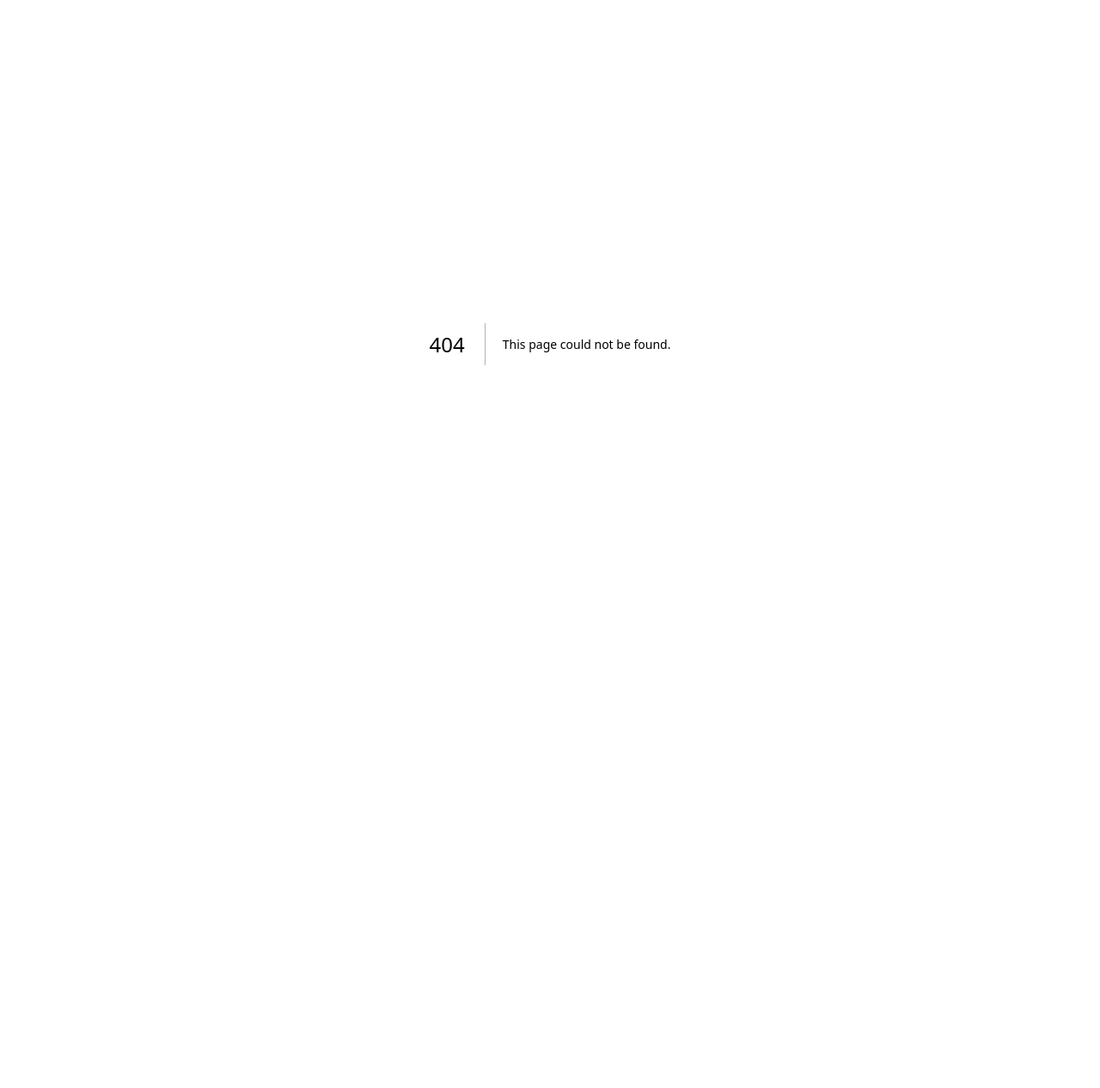
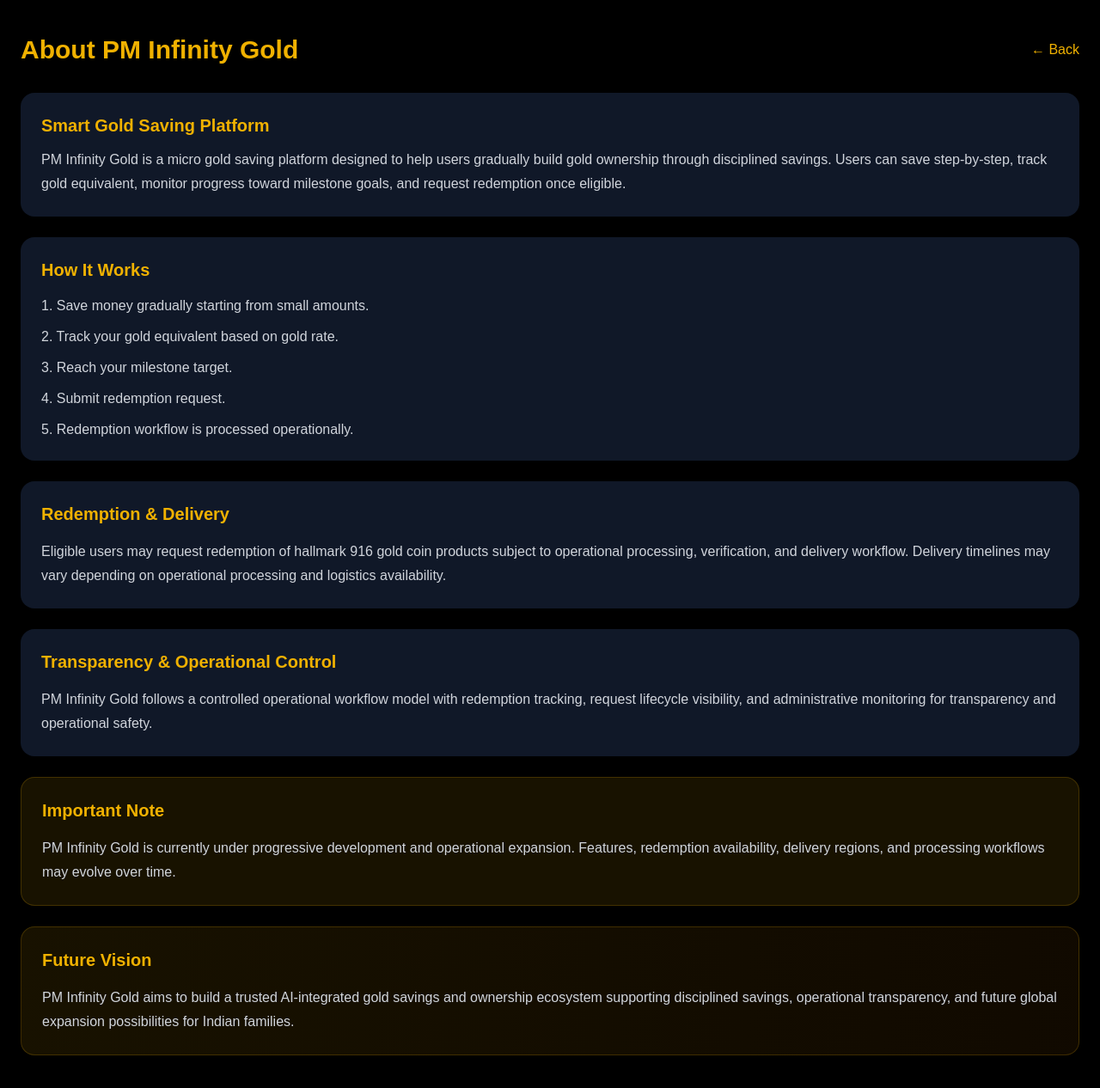
Before and after one commit to pm-infinity-gold/pm-infinity-gold, a Next.js app: page /about in a window 1280 px wide. Before the commit this address had no page. Shown: the whole page at 86% size. Before the commit the page ends 800 px from the top, so only its background shows below. Built offline with nearby package versions, Linux system fonts and the light colour scheme.

Commit message:
admin workflow and trust architecture completed

```diff
--- /dev/null
+++ b/app/about/page.tsx
@@ -0,0 +1,164 @@
+"use client";
+
+export default function AboutPage() {
+
+  return (
+
+    <div className="min-h-screen bg-black text-white px-6 py-10">
+
+      {/* HEADER */}
+
+      <div className="flex justify-between items-center mb-8">
+
+        <h1 className="text-3xl font-bold text-yellow-500">
+
+          About PM Infinity Gold
+
+        </h1>
+
+        <button
+          onClick={() => {
+            window.location.href = "/";
+          }}
+          className="text-yellow-500"
+        >
+          ← Back
+        </button>
+
+      </div>
+
+      {/* INTRO */}
+
+      <div className="bg-gray-900 p-6 rounded-2xl mb-6">
+
+        <h2 className="text-yellow-500 text-xl font-semibold mb-3">
+
+          Smart Gold Saving Platform
+
+        </h2>
+
+        <p className="text-gray-300 leading-7">
+
+          PM Infinity Gold is a micro gold saving platform designed to help users gradually build gold ownership through disciplined savings.
+
+          Users can save step-by-step, track gold equivalent, monitor progress toward milestone goals, and request redemption once eligible.
+
+        </p>
+
+      </div>
+
+      {/* HOW IT WORKS */}
+
+      <div className="bg-gray-900 p-6 rounded-2xl mb-6">
+
+        <h2 className="text-yellow-500 text-xl font-semibold mb-4">
+
+          How It Works
+
+        </h2>
+
+        <div className="space-y-3 text-gray-300">
+
+          <p>
+            1. Save money gradually starting from small amounts.
+          </p>
+
+          <p>
+            2. Track your gold equivalent based on gold rate.
+          </p>
+
+          <p>
+            3. Reach your milestone target.
+          </p>
+
+          <p>
+            4. Submit redemption request.
+          </p>
+
+          <p>
+            5. Redemption workflow is processed operationally.
+          </p>
+
+        </div>
+
+      </div>
+
+      {/* REDEMPTION */}
+
+      <div className="bg-gray-900 p-6 rounded-2xl mb-6">
+
+        <h2 className="text-yellow-500 text-xl font-semibold mb-4">
+
+          Redemption & Delivery
+
+        </h2>
+
+        <p className="text-gray-300 leading-7">
+
+          Eligible users may request redemption of hallmark 916 gold coin products subject to operational processing, verification, and delivery workflow.
+
+          Delivery timelines may vary depending on operational processing and logistics availability.
+
+        </p>
+
+      </div>
+
+      {/* SECURITY */}
+
+      <div className="bg-gray-900 p-6 rounded-2xl mb-6">
+
+        <h2 className="text-yellow-500 text-xl font-semibold mb-4">
+
+          Transparency & Operational Control
+
+        </h2>
+
+        <p className="text-gray-300 leading-7">
+
+          PM Infinity Gold follows a controlled operational workflow model with redemption tracking, request lifecycle visibility, and administrative monitoring for transparency and operational safety.
+
+        </p>
+
+      </div>
+
+      {/* DISCLAIMER */}
+
+      <div className="bg-yellow-500/10 border border-yellow-500/20 p-6 rounded-2xl mb-6">
+
+        <h2 className="text-yellow-500 text-xl font-semibold mb-4">
+
+          Important Note
+
+        </h2>
+
+        <p className="text-gray-300 leading-7">
+
+          PM Infinity Gold is currently under progressive development and operational expansion.
+
+          Features, redemption availability, delivery regions, and processing workflows may evolve over time.
+
+        </p>
+
+      </div>
+
+      {/* FUTURE */}
+
+      <div className="bg-gradient-to-r from-yellow-500/10 to-yellow-700/10 border border-yellow-500/20 p-6 rounded-2xl">
+
+        <h2 className="text-yellow-500 text-xl font-semibold mb-4">
+
+          Future Vision
+
+        </h2>
+
+        <p className="text-gray-300 leading-7">
+
+          PM Infinity Gold aims to build a trusted AI-integrated gold savings and ownership ecosystem supporting disciplined savings, operational transparency, and future global expansion possibilities for Indian families.
+
+        </p>
+
+      </div>
+
+    </div>
+  );
+}
--- a/app/page.tsx
+++ b/app/page.tsx
@@ -95,8 +95,10 @@
         );
 
       if (!currentUser) {
+
         window.location.href =
           "/login";
+
         return;
       }
 
@@ -136,23 +138,30 @@
     );
 
     return () => {
+
       window.removeEventListener(
         "focus",
         loadData
       );
+
     };
 
   }, []);
 
   if (appPaused) {
+
     return (
+
       <div className="min-h-screen bg-black text-white flex items-center justify-center">
 
         <h1 className="text-xl text-yellow-500">
+
           App is temporarily under maintenance
+
         </h1>
 
       </div>
+
     );
   }
 
@@ -160,14 +169,20 @@
 
     <div className="min-h-screen bg-black text-white px-6 py-10">
 
+      {/* HEADER */}
+
       <h1 className="text-3xl font-bold text-yellow-500 mb-2">
+
         PM Infinity Gold
+
       </h1>
 
       <div className="flex justify-between items-center mb-4">
 
         <p className="text-gray-400">
+
           Welcome, {user}
+
         </p>
 
         <button
@@ -179,6 +194,7 @@
 
             window.location.href =
               "/login";
+
           }}
           className="text-sm text-red-400"
         >
@@ -188,7 +204,9 @@
       </div>
 
       <p className="text-gray-400 mb-6">
+
         Track your gold savings journey 💛
+
       </p>
 
       {/* GOLD RATE */}
@@ -196,7 +214,9 @@
       <div className="bg-gray-900 p-4 rounded-2xl mb-6">
 
         <p className="text-yellow-500 font-semibold mb-2">
+
           Today’s Gold Rate (22K / 916)
+
         </p>
 
         <input
@@ -221,7 +241,9 @@
         />
 
         <p className="text-xs text-gray-400 mt-2">
+
           You can update this anytime based on current market rate
+
         </p>
 
       </div>
@@ -233,7 +255,9 @@
         <p>Total Saved</p>
 
         <h2 className="text-2xl">
+
           ₹ {total}
+
         </h2>
 
       </div>
@@ -245,7 +269,9 @@
         <p>Gold Equivalent</p>
 
         <h2 className="text-2xl text-yellow-500">
+
           {currentGold.toFixed(3)} grams
+
         </h2>
 
       </div>
@@ -255,7 +281,9 @@
       <div className="bg-gray-900 p-6 rounded-2xl mb-6">
 
         <p className="mb-2">
+
           Goal Progress
+
         </p>
 
         <div className="w-full bg-gray-700 h-4 rounded-full overflow-hidden">
@@ -272,17 +300,23 @@
         <div className="flex justify-between mt-2 text-sm text-gray-400">
 
           <span>
+
             {currentGold.toFixed(3)} g
+
           </span>
 
           <span>
+
             {targetGold} g
+
           </span>
 
         </div>
 
         <p className="mt-2 text-center text-yellow-500 font-semibold">
+
           {progress.toFixed(1)}% completed
+
         </p>
 
         <div className="mt-4 text-center">
@@ -292,7 +326,9 @@
             <div>
 
               <p className="text-green-400 font-semibold mb-3">
+
                 🎉 Eligible for 10g Gold Coin Redemption
+
               </p>
 
               <button
@@ -301,7 +337,9 @@
                 }
                 className="bg-yellow-500 text-black px-4 py-2 rounded-xl font-semibold"
               >
+
                 Request Redemption
+
               </button>
 
             </div>
@@ -309,7 +347,9 @@
           ) : (
 
             <p className="text-yellow-500 text-sm">
+
               {remainingGold.toFixed(3)} g remaining for redemption
+
             </p>
 
           )}
@@ -317,8 +357,6 @@
         </div>
 
       </div>
-
-      {/* RECORD BUTTON */}
 
       {/* ACTION BUTTONS */}
 
@@ -330,16 +368,31 @@
           href="/add-saving"
           className="block w-full text-center bg-yellow-500 text-black py-3 rounded-xl font-semibold"
         >
+
           Record Saving
+
         </a>
 
-  {/* REDEMPTION HISTORY */}
+        {/* REDEMPTIONS */}
 
         <a
           href="/redemptions"
           className="block w-full text-center border border-yellow-500 text-yellow-500 py-3 rounded-xl font-semibold"
         >
+
           View Redemption Requests
+
+        </a>
+
+        {/* ABOUT */}
+
+        <a
+          href="/about"
+          className="block w-full text-center border border-gray-700 text-gray-300 py-3 rounded-xl font-semibold"
+        >
+
+          About PM Infinity Gold
+
         </a>
 
       </div>
@@ -349,15 +402,21 @@
       <div className="mt-6 bg-gradient-to-r from-yellow-500/10 to-yellow-700/10 border border-yellow-500/30 p-5 rounded-2xl">
 
         <p className="text-yellow-400 font-semibold text-sm mb-1">
+
           🚀 Coming Soon
+
         </p>
 
         <p className="text-white font-medium">
+
           Trusted gold saving & redemption
+
         </p>
 
         <p className="text-gray-400 text-sm mt-1">
+
           Own 22K gold coins or jewellery through verified partners.
+
         </p>
 
       </div>
@@ -367,13 +426,17 @@
       <div className="mt-10">
 
         <h2 className="text-yellow-500 mb-3 font-semibold">
+
           Saving History
+
         </h2>
 
         {history.length === 0 && (
 
           <p className="text-gray-500 text-sm">
+
             No savings recorded yet.
+
           </p>
 
         )}
@@ -388,7 +451,9 @@
             <div>
 
               <p className="text-white">
+
                 ₹ {item.amount}
+
               </p>
 
               <p
@@ -400,7 +465,9 @@
                     : "text-yellow-400"
                 }`}
               >
+
                 {item.status}
+
               </p>
 
             </div>
@@ -426,7 +493,9 @@
       <div className="mt-10 text-sm text-gray-400 space-y-2">
 
         <p className="text-yellow-500 font-semibold">
+
           How it works:
+
         </p>
 
         <p>
--- a/app/redemption/page.tsx
+++ b/app/redemptions/page.tsx
@@ -1,4 +1,4 @@
- "use client";
+"use client";
 
 import { useEffect, useState } from "react";
 
```
Lines whose indentation alone changed are shown as unchanged.
